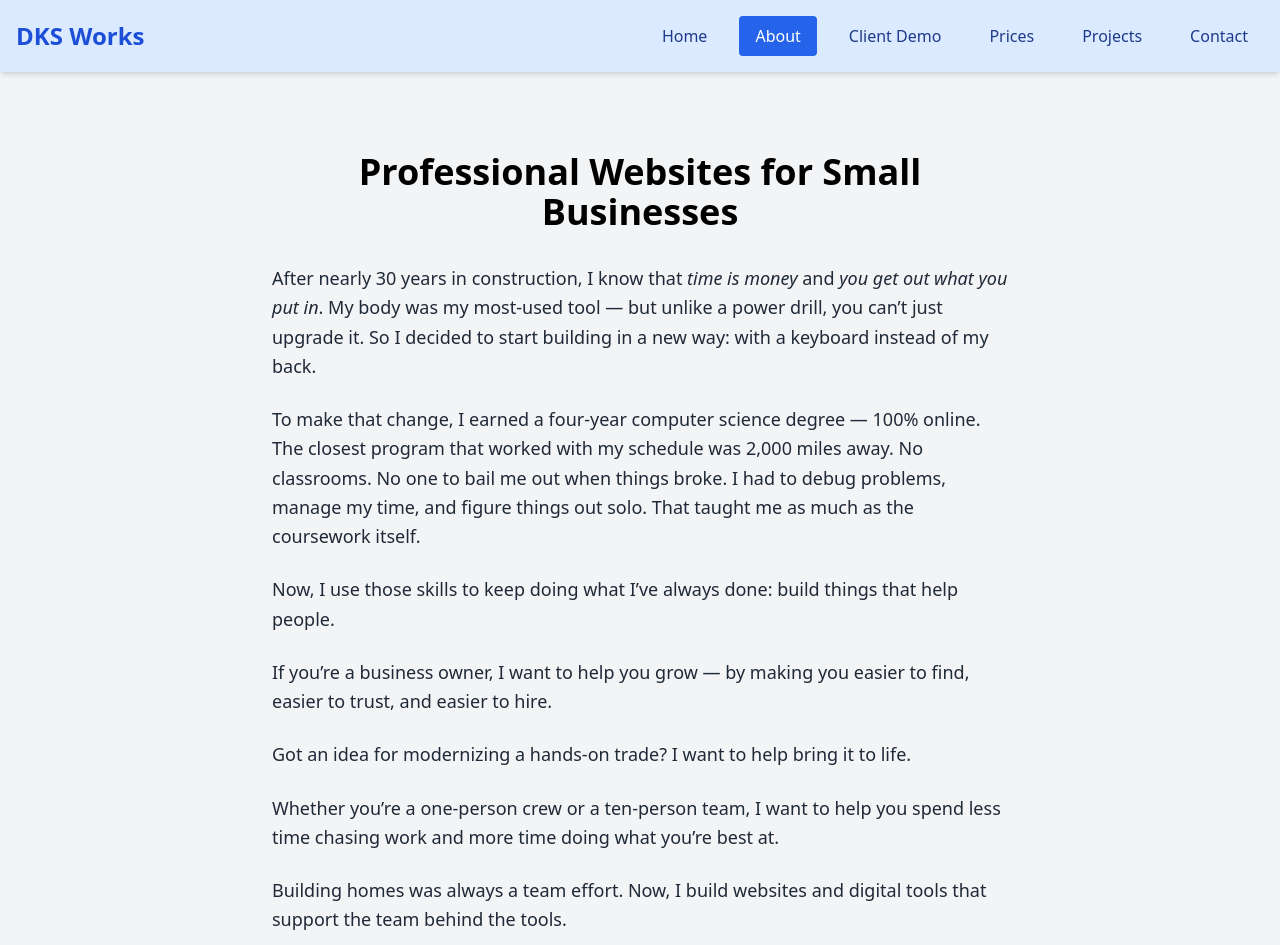
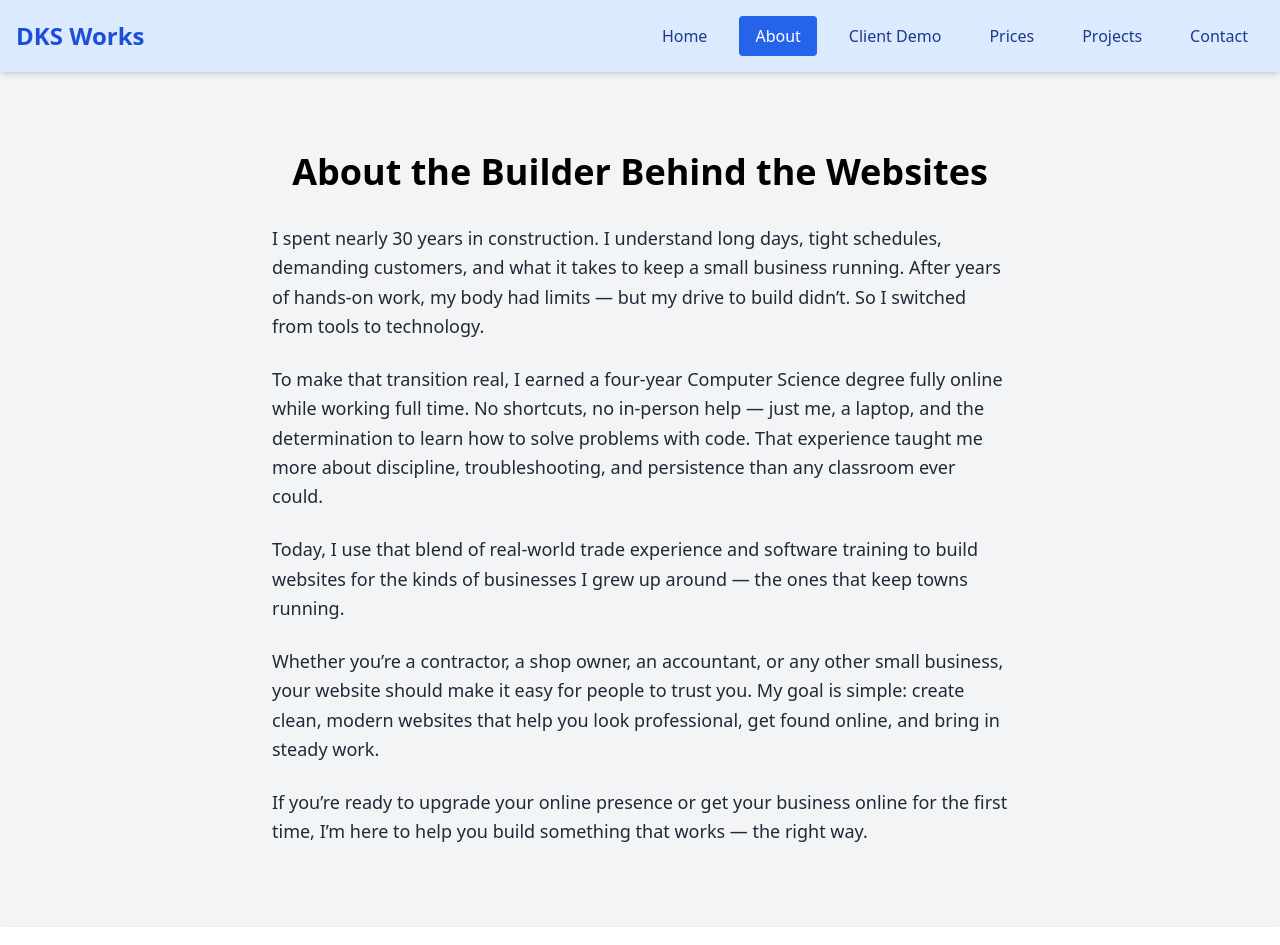
Before and after one commit to james3roberts/personal-site, a React (Vite) app: page /about in a window 1280 px wide. Shown: the top 945 px of the page. Built offline with nearby package versions, Linux system fonts and the light colour scheme.

Commit message:
updated wording to the about page.

```diff
--- a/src/pages/About.jsx
+++ b/src/pages/About.jsx
@@ -1,42 +1,44 @@
 export default function About() {
   return (
     <div className="max-w-3xl mx-auto px-4 py-16">
-      <h1 className="text-4xl font-bold mb-8 text-center">Professional Websites for Small Businesses</h1>
+      <h1 className="text-4xl font-bold mb-8 text-center">
+        About the Builder Behind the Websites
+      </h1>
+
       <div className="text-gray-800 text-lg leading-relaxed space-y-6">
         <p>
-          After nearly 30 years in construction, I know that{" "}
-          <em>time is money</em> and <em>you get out what you put in</em>. My
-          body was my most-used tool — but unlike a power drill, you can’t just
-          upgrade it. So I decided to start building in a new way: with a
-          keyboard instead of my back.
+          I spent nearly 30 years in construction. I understand long days,
+          tight schedules, demanding customers, and what it takes to keep a
+          small business running. After years of hands-on work, my body had
+          limits — but my drive to build didn’t. So I switched from tools to
+          technology.
         </p>
+
         <p>
-          To make that change, I earned a four-year computer science degree —
-          100% online. The closest program that worked with my schedule was
-          2,000 miles away. No classrooms. No one to bail me out when things
-          broke. I had to debug problems, manage my time, and figure things out
-          solo. That taught me as much as the coursework itself.
+          To make that transition real, I earned a four-year Computer Science
+          degree fully online while working full time. No shortcuts, no in-person
+          help — just me, a laptop, and the determination to learn how to solve
+          problems with code. That experience taught me more about discipline,
+          troubleshooting, and persistence than any classroom ever could.
         </p>
+
         <p>
-          Now, I use those skills to keep doing what I’ve always done: build
-          things that help people.
+          Today, I use that blend of real-world trade experience and software
+          training to build websites for the kinds of businesses I grew up
+          around — the ones that keep towns running.
         </p>
+
         <p>
-          If you’re a business owner, I want to help you grow — by making you
-          easier to find, easier to trust, and easier to hire.
+          Whether you’re a contractor, a shop owner, an accountant, or any other
+          small business, your website should make it easy for people to trust
+          you. My goal is simple: create clean, modern websites that help you
+          look professional, get found online, and bring in steady work.
         </p>
+
         <p>
-          Got an idea for modernizing a hands-on trade? I want to help bring it
-          to life.
-        </p>
-        <p>
-          Whether you’re a one-person crew or a ten-person team, I want to help
-          you spend less time chasing work and more time doing what you’re best
-          at.
-        </p>
-        <p>
-          Building homes was always a team effort. Now, I build websites and
-          digital tools that support the team behind the tools.
+          If you’re ready to upgrade your online presence or get your business
+          online for the first time, I’m here to help you build something that
+          works — the right way.
         </p>
       </div>
     </div>
```
